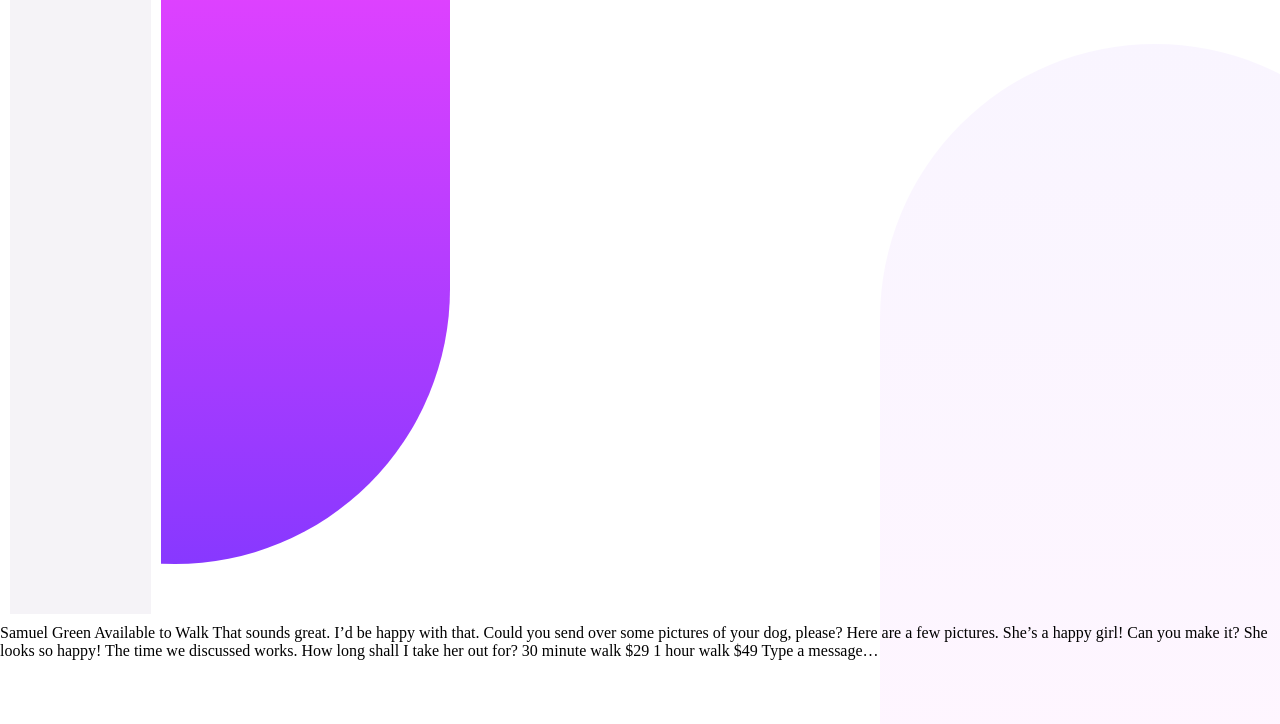
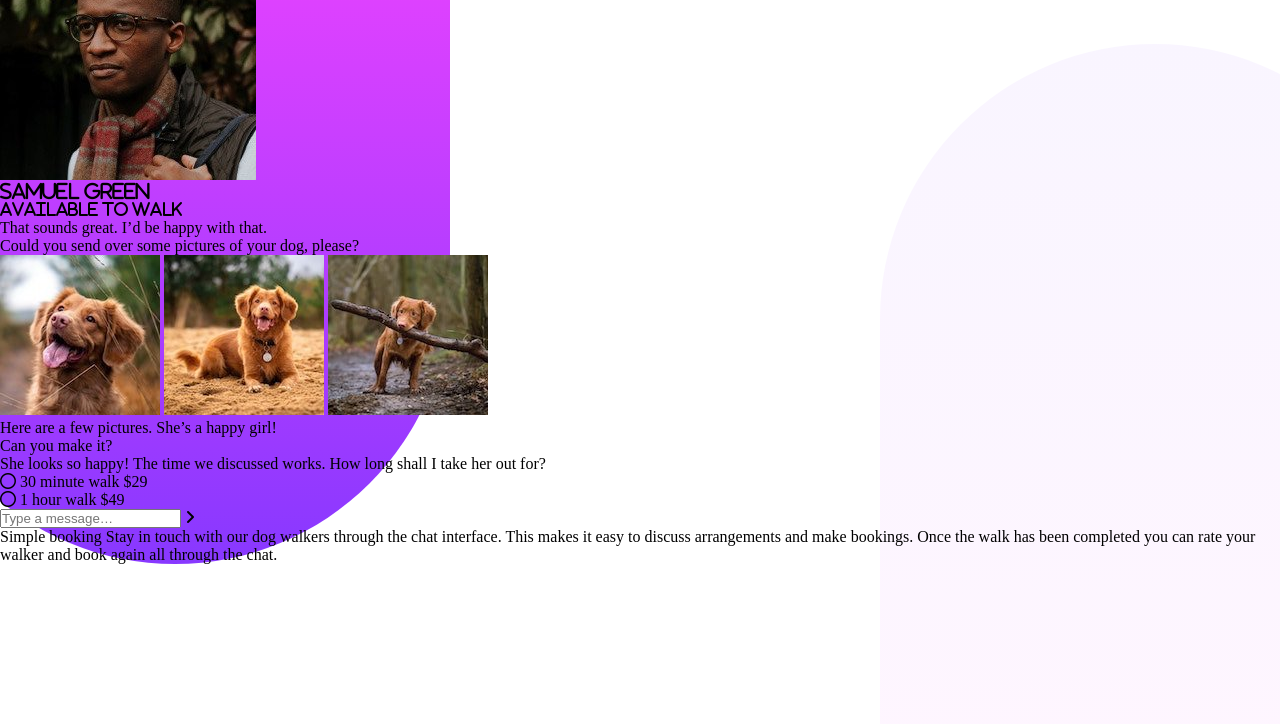
Before and after one commit to Neel-07/Chat-App-Css-Illustration, a plain HTML site: page index.html in a window 1280 px wide. Shown: the part 76-800 px from the top of the page. Drawn offline with Linux system fonts and the light colour scheme.

Commit message:
revamped html

```diff
--- a/index.html
+++ b/index.html
@@ -7,6 +7,7 @@
   <link rel="icon" type="image/png" sizes="32x32" href="./images/favicon-32x32.png">
 
   <title>Frontend Mentor | Chat App Css Illustrations</title>
+  <link rel="stylesheet" href="https://cdnjs.cloudflare.com/ajax/libs/font-awesome/6.5.2/css/all.min.css" integrity="sha512-SnH5WK+bZxgPHs44uWIX+LLJAJ9/2PkPKZ5QiAj6Ta86w+fsb2TkcmfRyVX3pBnMFcV7oQPJkl9QevSCWr3W6A==" crossorigin="anonymous" referrerpolicy="no-referrer" />
   <link rel="stylesheet" href="style.css">
 
   <!-- Feel free to remove these styles or customise in your own stylesheet 👍 -->
@@ -16,39 +17,92 @@
   </style> -->
 </head>
 <body>
-  <main>
-    <div class="container">
-    <div class="phone">
 
-    </div>
-    <div class="content">
-      <h1>Simple booking</h1>
-      <p> Stay in touch with our dog walkers through the chat interface. This   makes it easy to
-        discuss arrangements and make bookings. Once the walk has been completed you can rate
-        your walker and book again all through the chat.</p>
+  <div class="container">
+    <div class="first">
+      <div class="background">
+
+      </div>
+      <div class="tel">
+        <div class="border">
+          <div class="bg-white">
+            <div class="name">
+              <i class="fas fa chevron-left">
+                <div class="info">
+                  <div class="image">
+                    <img src="./images/avatar.jpg" alt="avatar">
+                  </div>
+                  <div class="desc">
+                    <h3>Samuel Green</h3>
+                    <p>Available to Walk</p>
+                  </div>
+                  <i class="fas.fa.ellipsis-v left-icon"></i>
+                </div>
+              </i>
+            </div>
+            <div class="discussion">
+              <div class="other">
+                <p>That sounds great. I’d be happy with that.</p>
+                <p>Could you send over some pictures of your dog, please?</p>
+              </div>
+              <div class="me">
+                <p class="image"></div>
+                 <img src="./images/dog-image-1.jpg" alt="">
+                 <img src="./images/dog-image-2.jpg" alt="">
+                 <img src="./images/dog-image-3.jpg" alt="">
+                </p>
+                <p>
+                  Here are a few pictures. She’s a happy girl!
+                </p>
+                <p class="small">
+                  Can you make it?
+                </p>
+              </div>
+              <div class="other">
+                <p>She looks so happy! The time we discussed works. How long shall I take her out for?</p>
+                <p class="price">
+                  <i class="far fa-circle"></i>
+                  <span class="p">30 minute walk</span>
+                  <span class="num">$29</span>
+                </p>
+                <p class="price">
+                  <i class="far fa-circle"></i>
+                  <span class="p">1 hour walk</span>
+                  <span class="num">$49</span>
+                </p>
+              </div>
+              <form>
+                <input type="text" placeholder="Type a message…">
+                <i class="fas fa-angle-right"></i>
+              </form>
+            </div>
+          </div>
+        </div>
+      </div>
     </div>
   </div>
-  </main>
-  Samuel Green
-  Available to Walk
 
-  That sounds great. I’d be happy with that.
+    Simple booking
+       Stay in touch with our dog walkers through the chat interface. This   makes it easy to
+        discuss arrangements and make bookings. Once the walk has been completed you can rate
+        your walker and book again all through the chat.
 
-  Could you send over some pictures of your dog, please?
 
-  Here are a few pictures. She’s a happy girl!
 
-  Can you make it?
 
-  She looks so happy! The time we discussed works. How long shall I take her out for?
 
-  30 minute walk
-  $29
 
-  1 hour walk
-  $49
 
-  Type a message…
+
+
+
+
+
+
+
+
+
+
 
 
 
```
